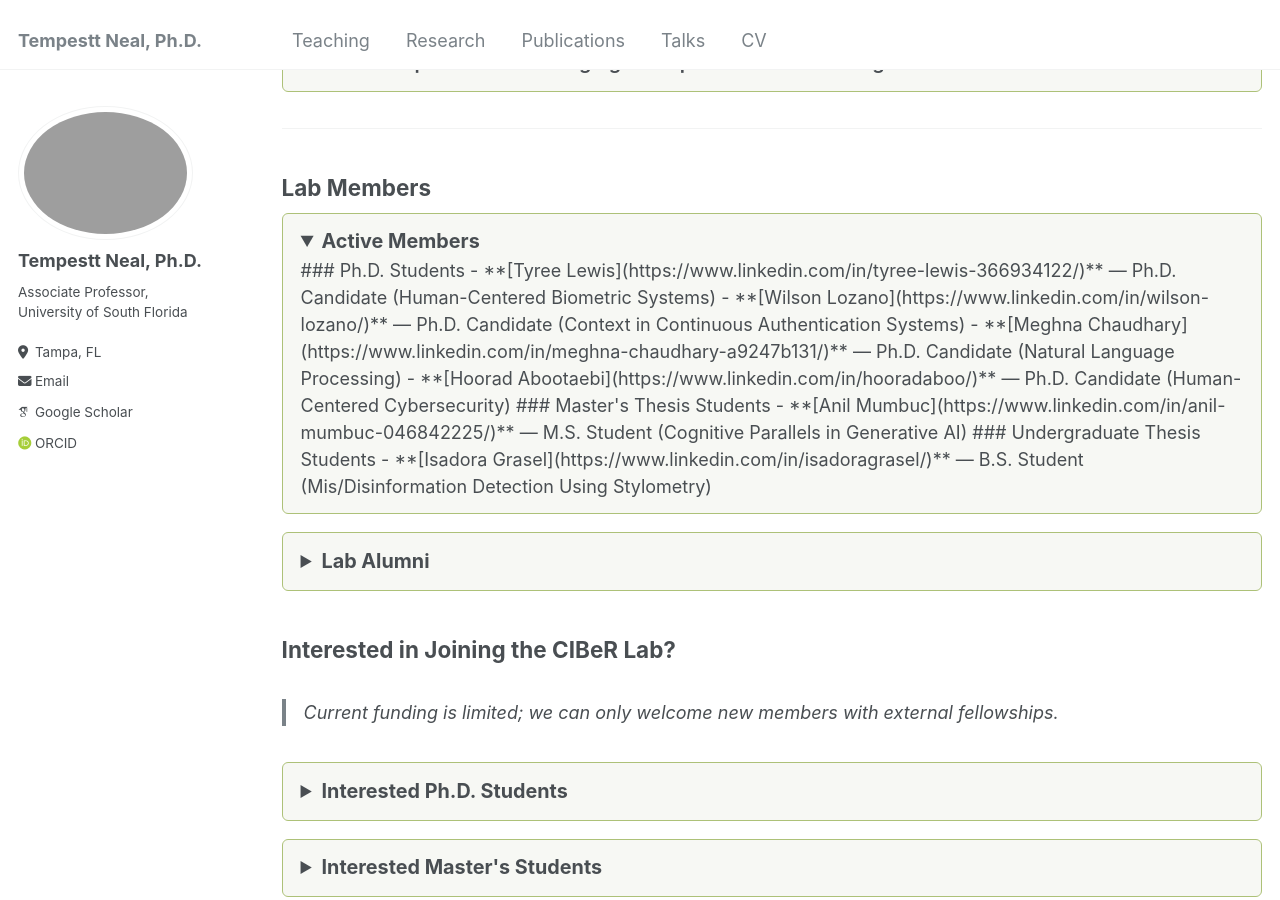
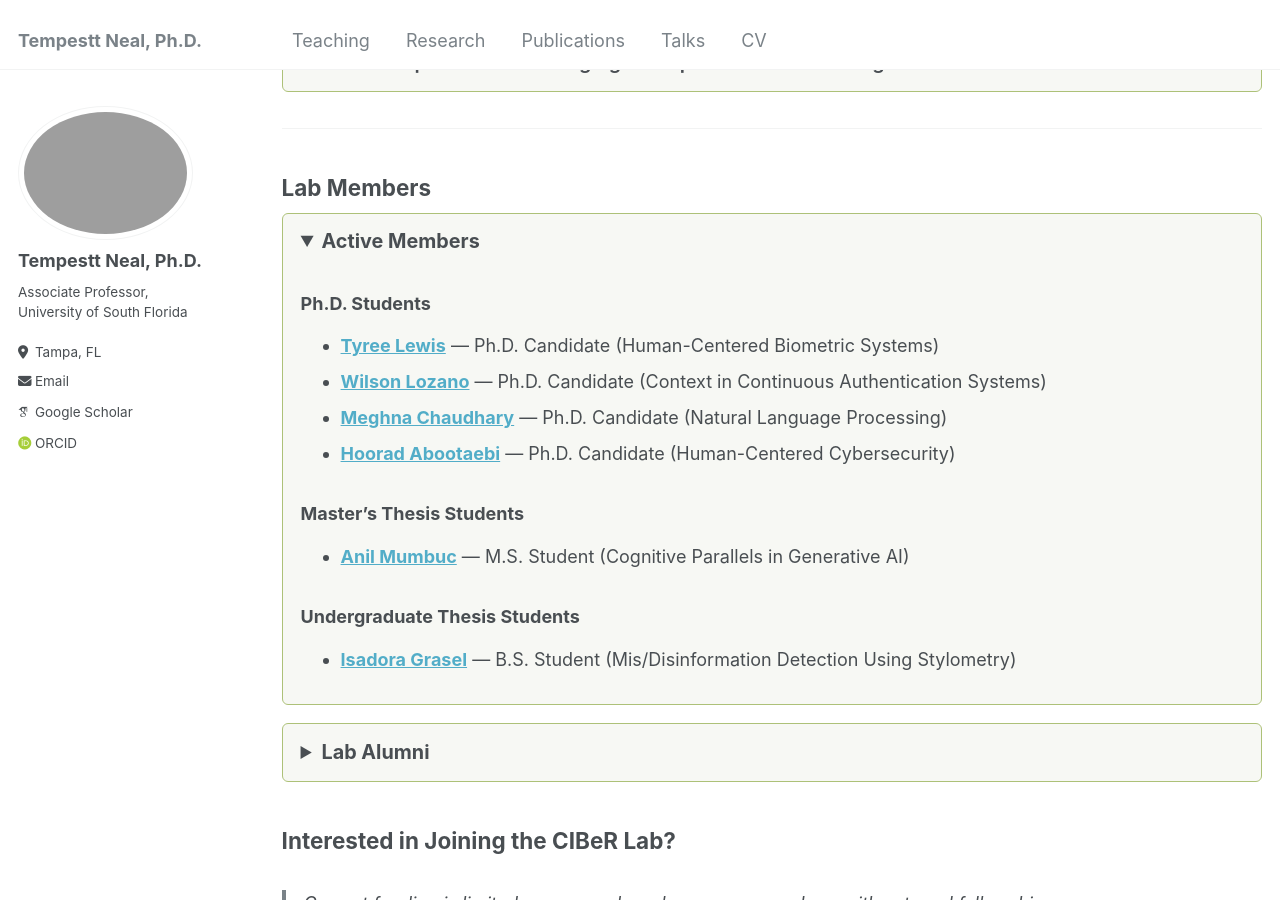
Before and after one commit to tempestt-neal/home, a Jekyll site: the page built from _pages/research.md, in a window 1280 px wide and 900 px high, scrolled down 1906 px. Built offline with Jekyll 4.4.1, drawn with Linux system fonts in a browser that asks for light colours; some web fonts are replaced.

Commit message:
Update research.md

```diff
--- a/_pages/research.md
+++ b/_pages/research.md
@@ -130,6 +130,7 @@ Anticipating expectations, concerns, and equity considerations before systems ex
 
 <details open>
 <summary><strong>Active Members</strong></summary>
+<div markdown="1">
 
 ### Ph.D. Students
 
@@ -146,10 +147,12 @@ Anticipating expectations, concerns, and equity considerations before systems ex
 
 - **[Isadora Grasel](https://www.linkedin.com/in/isadoragrasel/)** — B.S. Student (Mis/Disinformation Detection Using Stylometry)
 
+</div>
 </details>
 
 <details>
 <summary><strong>Lab Alumni</strong></summary>
+<div markdown="1">
 
 ### Ph.D. Alumni
 
@@ -161,6 +164,7 @@ Anticipating expectations, concerns, and equity considerations before systems ex
 
 - **[Khadija Zanna](https://www.linkedin.com/in/khzanna/)**, M.S. — Now at **[Position, Company/University]**
 
+</div>
 </details>
 
 </div>
```
